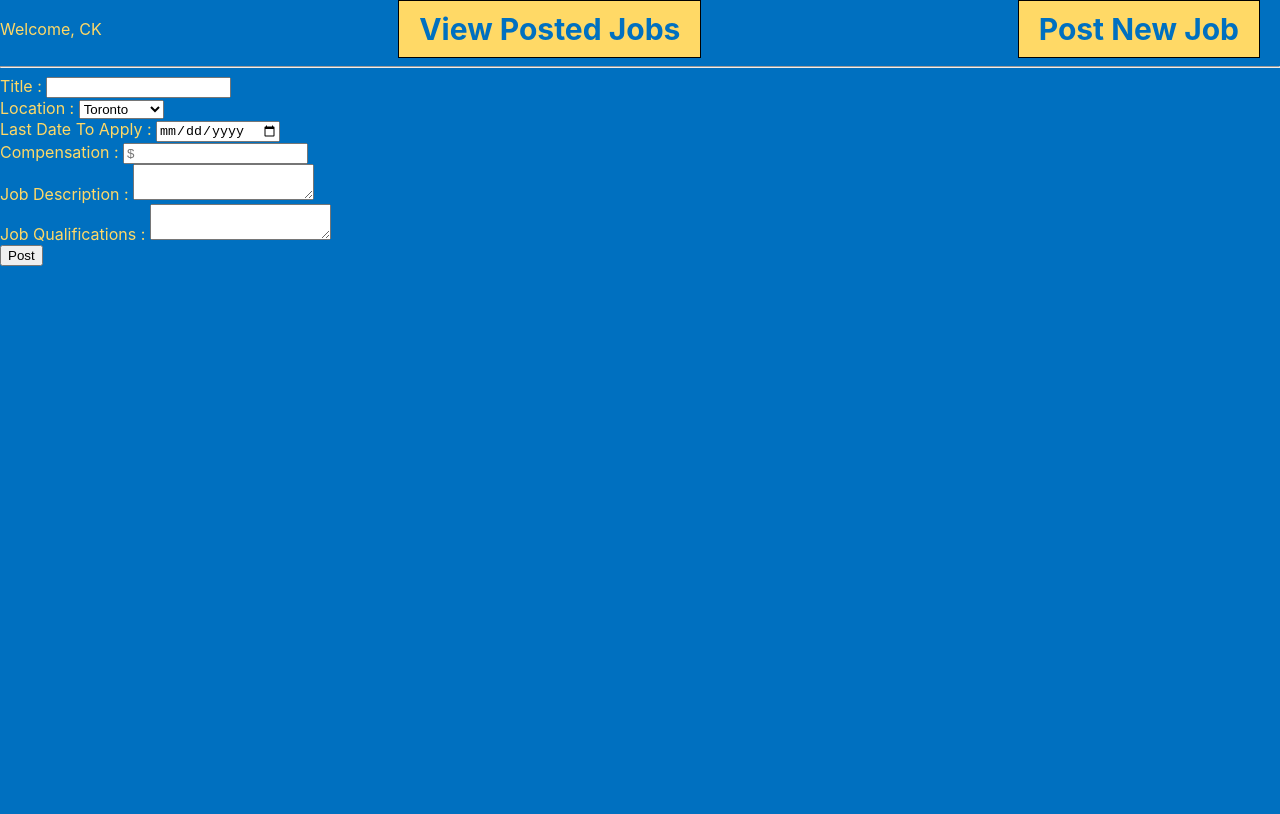
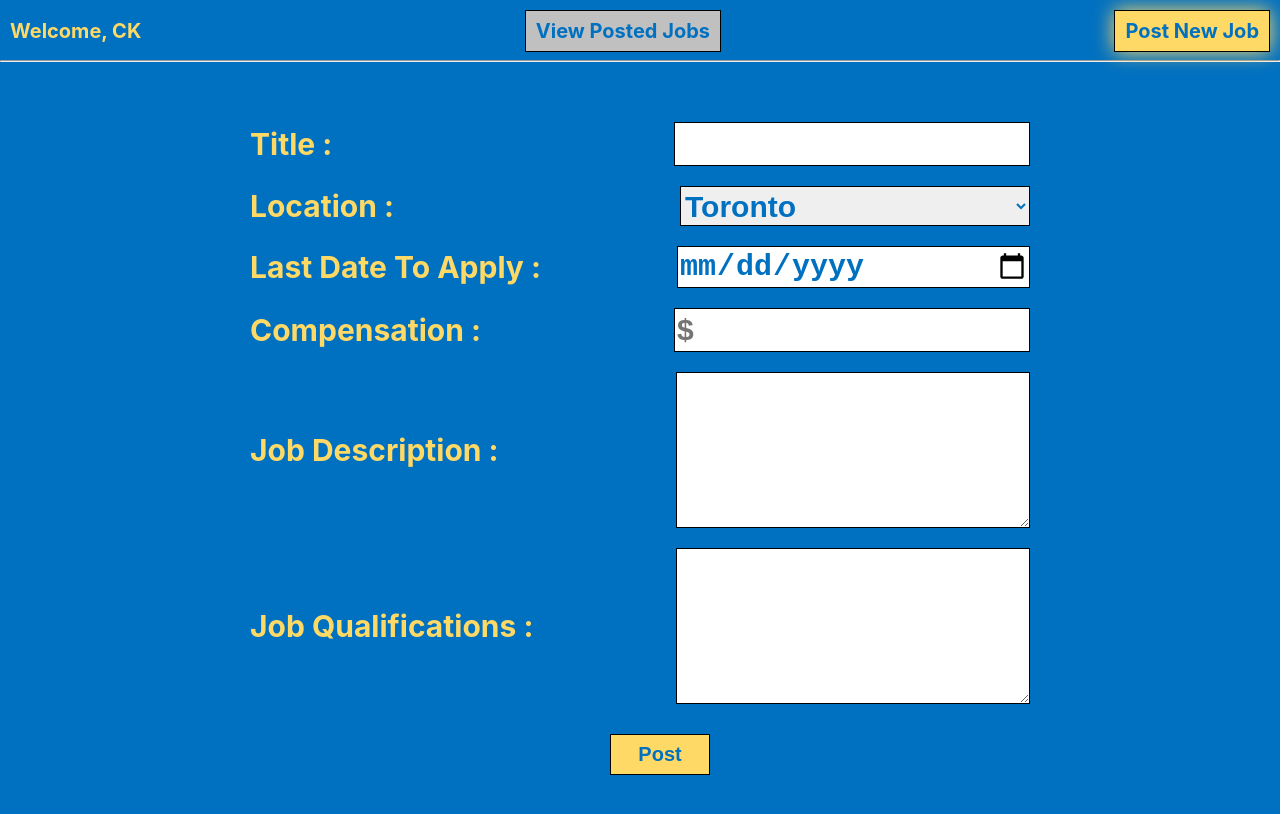
Before and after one commit to FAIVE-AI/CV-ANALYSIS-USING-NLP, a React (Create React App) app in the folder source/app/: page /hr-job-create in a window 1280 px wide. Shown: the top 814 px of the page. Built offline with nearby package versions, Linux system fonts and the light colour scheme.

Commit message:
Job Creation - HTML and CSS complete

```diff
--- a/source/app/src/components/hr-job-creation/HRJobCreation.js
+++ b/source/app/src/components/hr-job-creation/HRJobCreation.js
@@ -1,6 +1,5 @@
 import "./HRJobCreation.scss";
 import { Component } from "react";
-import { NavLink } from "react-router-dom";
 import { JobPostingService } from "../../services/job-posting-service";
 
 export default class HRJobCreation extends Component {
@@ -8,14 +7,12 @@ export default class HRJobCreation extends Component {
         super(props);
         this.state = {
           hrDetails: {name:""},
-          password: "",
           showErrorMessage: false
         };
       }
 
       postJob = (type) => {
-        const method =
-          JobPostingService.jobPosting
+        const method =JobPostingService.jobPosting
 
         method({
           title: this.state.title,
@@ -48,18 +45,18 @@ export default class HRJobCreation extends Component {
         return (
             <div>
                 <div id="header-container">
-                    <label name='hr-name'>Welcome, {this.props.hrDetails.name}</label>
-                    <NavLink to={"/hr-view-jobs"}>
-                        <span id = "hr-nav-button" className="hr-nav-bar-container">View Posted Jobs</span>
-                    </NavLink>
-                    <NavLink to={"/hr-job-create"}>
-                        <span id = "hr-nav-button" className="hr-nav-bar-container">Post New Job</span>
-                    </NavLink>
+                    <label name='hr-name' id = "hr-name">Welcome, {this.props.hrDetails.name}</label>
+                    <a href="/hr-view-jobs">
+                        <span id = "hr-button" className="hr-nav-button-container hr-view">View Posted Jobs</span>
+                    </a>
+                    <a href="/hr-job-create">
+                        <span id = "hr-button" className="hr-nav-button-container hr-post">Post New Job</span>
+                    </a>
                 </div>
                 <hr/>
-                <div>
-                    <div className="job-desc-field-container">
-                        <label className='desc_titles'>Title : </label>
+                <div id="hr-form-body-container">
+                    <div className="job-field-container">
+                        <label className='hr-form-label'>Title : </label>
                         <input
                         editable
                         autoComplete="on"
@@ -70,16 +67,16 @@ export default class HRJobCreation extends Component {
                         // value={value}
                         ></input>
                     </div>
-                    <div className="job-desc-field-container">
-                        <label className='desc_titles'>Location : </label>
+                    <div className="job-field-container">
+                        <label className='hr-form-label'>Location : </label>
                         <select className = "job-posting-input">
                             <option>Toronto</option>
                             <option>Vancouver</option>
                             <option>Montreal</option>
                         </select>
                     </div>
-                    <div className="job-desc-field-container">
-                        <label className='desc_titles'>Last Date To Apply : </label>
+                    <div className="job-field-container">
+                        <label className='hr-form-label'>Last Date To Apply : </label>
                         <input
                         editable
                         className = "job-posting-input"
@@ -89,8 +86,8 @@ export default class HRJobCreation extends Component {
                         // value={value}
                         ></input>
                     </div>
-                    <div className="job-desc-field-container">
-                        <label className='desc_titles'>Compensation : </label>
+                    <div className="job-field-container">
+                        <label className='hr-form-label'>Compensation : </label>
                         <input
                         editable
                         className = "job-posting-input"
@@ -101,8 +98,8 @@ export default class HRJobCreation extends Component {
                         // value={value}
                         ></input>
                     </div>
-                    <div className="job-desc-field-container">
-                        <label className='desc_titles'>Job Description : </label>
+                    <div className="job-field-container">
+                        <label className='hr-form-label'>Job Description : </label>
                         <textarea
                         editable
                         className = "job-posting-multi-input"
@@ -114,8 +111,8 @@ export default class HRJobCreation extends Component {
                         // value={value}
                         ></textarea>
                     </div>
-                    <div className="job-desc-field-container">
-                        <label className='desc_titles'>Job Qualifications : </label>
+                    <div className="job-field-container">
+                        <label className='hr-form-label'>Job Qualifications : </label>
                         <textarea
                         editable
                         className = "job-posting-multi-input"
@@ -130,7 +127,7 @@ export default class HRJobCreation extends Component {
                     <div id="job-post-button-container">
                         <button
                         onClick={() => this.postJob()}
-                        className="job-post-button"
+                        id = "hr-button" className="hr-submit"
                         >
                         Post
                         </button>
--- a/source/app/src/components/hr-job-creation/HRJobCreation.scss
+++ b/source/app/src/components/hr-job-creation/HRJobCreation.scss
@@ -1,33 +1,38 @@
  @use "../../colors.scss" as colors;
 
- #header-container {
+//Header section
+#header-container {
     display: flex;
     flex-direction: row;
     align-items: center;
     justify-content: space-between;
- }
+    padding-top:10px;
+}
 
-// #job-create-container {
-//     display: flex;
-//     flex-direction: column;
-//     justify-content: center;
-//     padding: bottom 100px
-// }
-#hr-nav-button{
+#hr-name{
+    font-size: 20px;
+    font-weight: bold;
+    padding-left: 10px;
+}
+
+#hr-button{
     min-width: 100px;
     border: 1px solid black;
-    background-color: colors.$primary-gold;
-    color: colors.$primary-blue;
     text-align: center;
-    font-size: 30px;
+    font-size: 20px;
     font-weight: bold;
-    padding: 10px 20px;
-    margin: 0 20px;
+    padding: 8px 10px;
+    margin: 0 10px;
     cursor: pointer;
 }
 
+#hr-button:hover {
+    border: 1px solid colors.$primary-gold;
+    -webkit-box-shadow: 0 0 10px colors.$primary-gold;
+    box-shadow: 0 0 20px colors.$primary-gold;
+}
 
-.hr-nav-bar-container{
+.hr-nav-button-container{
     display: flex;
     flex-direction: row;
     align-items: center;
@@ -35,129 +40,75 @@
     margin-top: 40px;
 }
 
-#hr-nav-button:hover {
-    border: 1px solid colors.$primary-gold;
+.hr-view{
+    background-color: silver;
+    color: colors.$primary-blue;
+}
+
+.hr-post{
+    background-color: colors.$primary-gold;
+    color: colors.$primary-blue;
     -webkit-box-shadow: 0 0 10px colors.$primary-gold;
-    box-shadow: 0 0 20px colors.$primary-gold;
-  }
+     box-shadow: 0 0 20px colors.$primary-gold;
+}
 
-// #job-posting-button-container {
-//     display: flex;
-//     flex-direction: row;
-//     align-items: center;
-//     justify-content: space-evenly;
-//     margin-top: 40px;
-// }
-// .desc_titles {
-//     padding-right : 30px;
-//     font-size: 30px;
-//     font-weight: bold;
-// }
+//Body section
+#hr-form-body-container{
+    display: flex;
+    flex-direction: column;
+    justify-content: center;
+    margin:50px;
+}
 
-// #job-role-buttons-container{
-//   display: flex;
-//   flex-direction: column;
-//   align-items: left;
-//   justify-content: left;
-// }
+.job-field-container {
+    min-width: 500px;
+    display: flex;
+    flex-direction: row;
+    align-items: center;
+    justify-content: space-between;
+    margin: 10px 0;
+    margin-left:200px;
+    margin-right: 200px;
+}
 
-// .job-desc-field-container {
-//     min-width: 500px;
-//     display: flex;
-//     flex-direction: row;
-//     align-items: center;
-//     justify-content: space-between;
-//     margin: 10px 0;
-// }
+.hr-form-label{
+    font-size: 30px;
+    font-weight: bold;
+}
 
-// .job-posting-input {
-//     width: 300px;
-//     height: 40px;
-//     border: 1px solid black;
-//     font-size: 30px;
-//     font-weight: bold;
-//     color: colors.$primary-blue;
-// }
+.job-posting-input {
+  width: 350px;
+  height: 40px;
+  border: 1px solid black;
+  font-size: 30px;
+  font-weight: bold;
+  color: colors.$primary-blue;
+}
 
-// .job-posting-multi-input {
-//     width: 300px;
-//     height: 150px;
-//     border: 1px solid black;
-//     font-size: 15px;
-//     font-weight: bold;
-//     color: colors.$primary-blue;
-// }
+.job-posting-multi-input {
+    width: 300px;
+    height: 150px;
+    border: 1px solid black;
+    font-size: 15px;
+    font-weight: bold;
+    color: colors.$primary-blue;
+    padding-right: 50px;
+    align-content: left;
+}
 
-// #job-posting-button-container {
-//     display: flex;
-//     flex-direction: row;
-//     align-items: center;
-//     justify-content: space-evenly;
-//     margin-top: 40px;
-// }
 
-// .job-posting-button {
-//     min-width: 100px;
-//     border: 1px solid black;
-//     background-color: colors.$primary-gold;
-//     color: colors.$primary-blue;
-//     text-align: center;
-//     font-size: 30px;
-//     font-weight: bold;
-//     padding: 10px 20px;
-//     margin: 0 20px;
-//     cursor: pointer;
-// }
+#job-post-button-container{
+    display: flex;
+    justify-content: center;
+    align-items: flex-end;
+    bottom: 0;
+    width: 100%;
+    padding: 20px;
+}
 
-// .job-posting-button:hover {
-//     border: 1px solid colors.$primary-gold;
-//     -webkit-box-shadow: 0 0 10px colors.$primary-gold;
-//     box-shadow: 0 0 20px colors.$primary-gold;
-// }
 
-// #post-job-nav-button {
-//     visibility: hidden;
-//   }
 
-// #hr-page-button{
-//     min-width: 100px;
-//     border: 1px solid black;
-//     background-color: colors.$primary-gold;
-//     color: colors.$primary-blue;
-//     text-align: center;
-//     font-size: 30px;
-//     font-weight: bold;
-//     padding: 10px 20px;
-//     margin: 0 20px;
-//     cursor: pointer;
-//     padding: 10px 20px;
-// }
-
-// #job-posting-button-container {
-//     display: flex;
-//     flex-direction: row;
-//     align-items: center;
-//     justify-content: space-evenly;
-//     margin-top: 40px;
-// }
-
-// #hr-nav-buttons-container {
-//     min-width: 70%;
-//     margin-top: 150px;
-//     display: flex;
-//     flex-direction: row;
-//     align-items: center;
-//     justify-content: space-between;
-//   }
-
-//   .hr-nav-button {
-//     border: 1px solid black;
-//     padding: 50px;
-//     font-size: 30px;
-//     font-weight: bolder;
-//     text-align: center;
-//     min-width: 200px;
-//     background-color: app.$primary-gold;
-//     color: app.$primary-blue;
-//     cursor: pointer;
-//   }
+.hr-submit{
+    background-color: colors.$primary-gold;
+    color: colors.$primary-blue;
+}
--- a/source/app/src/services/candidate-report-service.js
+++ b/source/app/src/services/candidate-report-service.js
@@ -2,7 +2,7 @@ import serverConfig from "../serverConfig.json";
 
 const candidateReportEndpoint = serverConfig.SERVER_URL + "/candidateReport";
 
-export const AuthService = {
+export const HRCandidateReportService = {
     candidateReport: (candidateReportDetails) => {
       return fetch(candidateReportEndpoint + "/candidatereport", {
         method: "GET",
```
Also changed, not shown: source/app/src/components/hr-candidate-report/HRCandidateReport.js (added, +173 -0 lines), source/app/src/components/hr-candidate-report/HRCandidateReport.scss (added), 1 other file (tests, documents, lock files or other folders).
